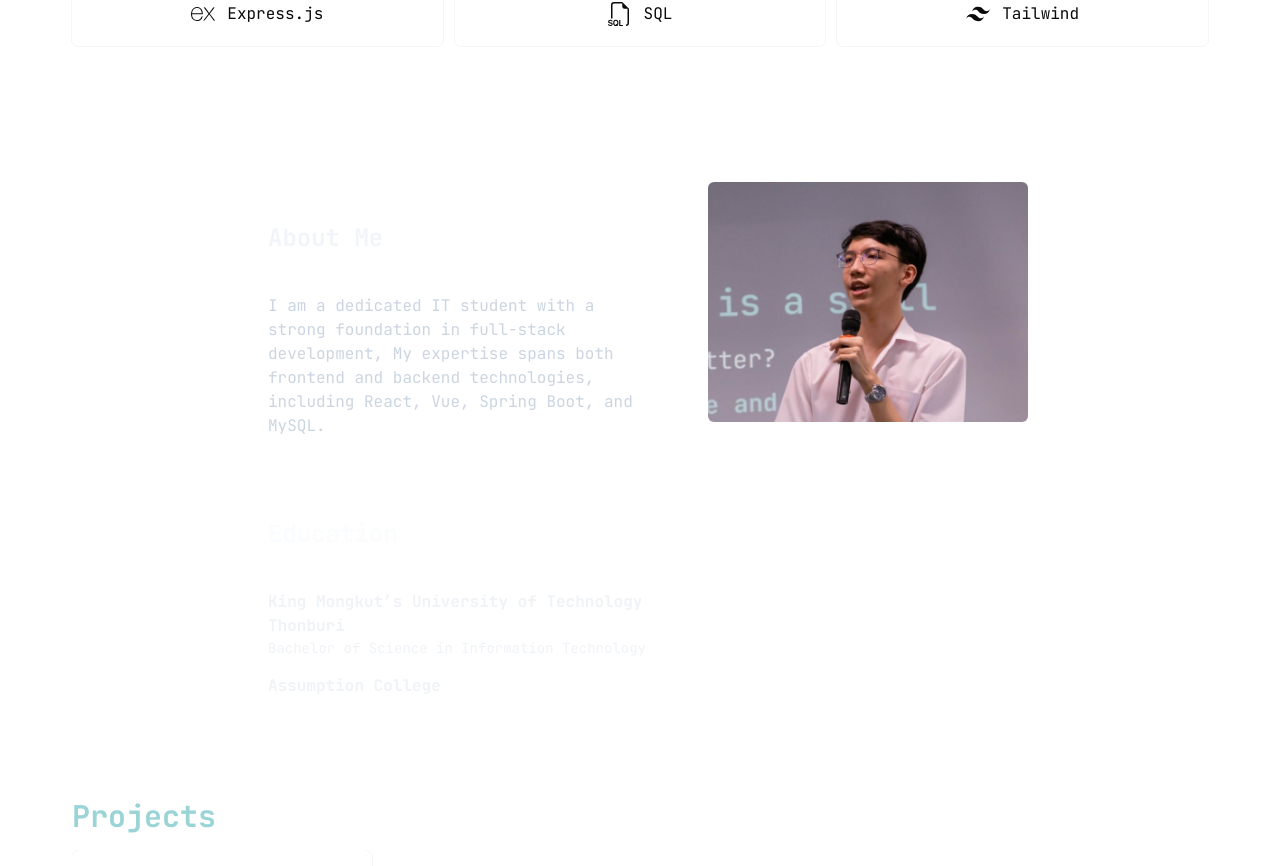
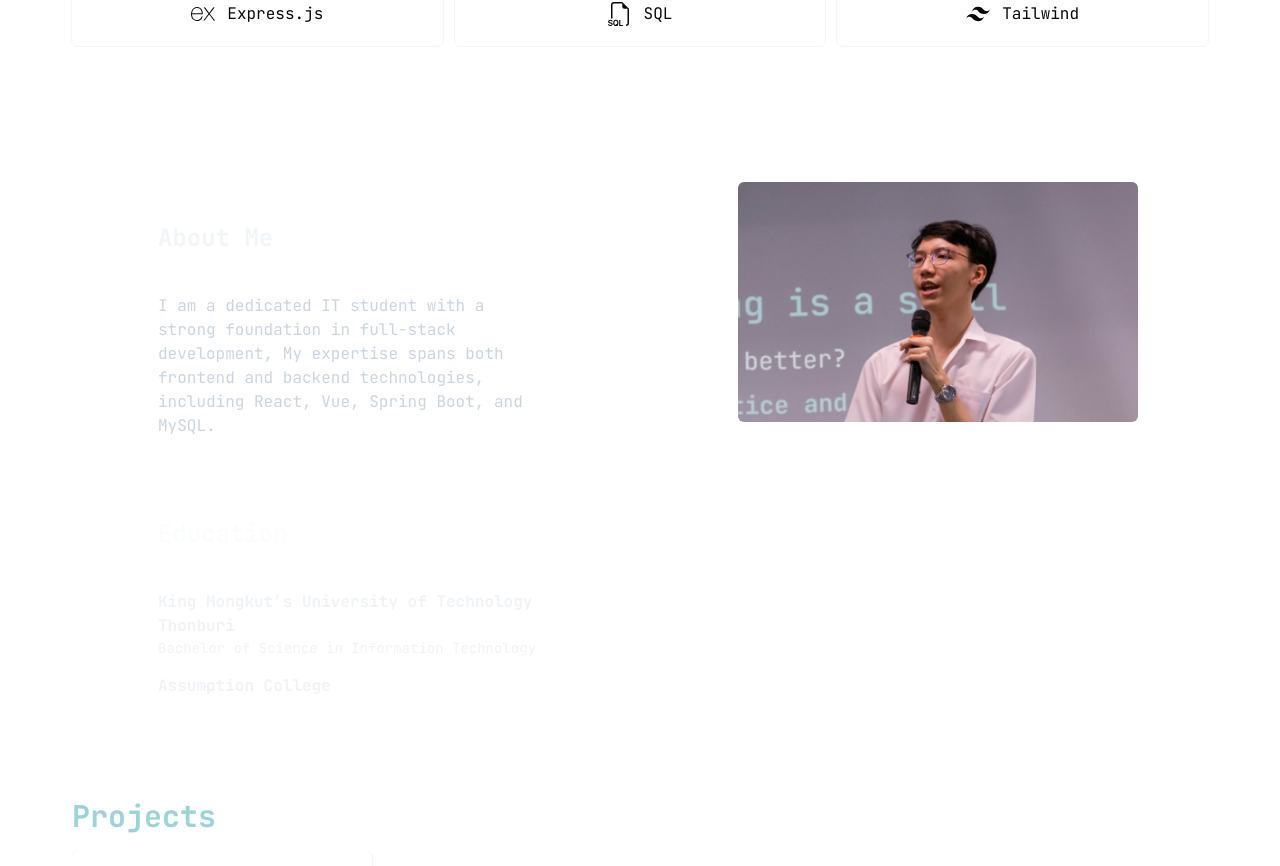
Before and after one commit to Sitthata/ps-portfolio, a Next.js app: page / in a window 1280 px wide. Shown: the part 635-1501 px from the top of the page. Built offline with nearby package versions, Linux system fonts and the light colour scheme; grey boxes are pictures that could not be loaded.

Commit message:
feat: Update about-me and sticky-scroll-reveal components

```diff
--- a/src/components/about-me/about-me.tsx
+++ b/src/components/about-me/about-me.tsx
@@ -12,7 +12,8 @@ const experiences = [
     title: "IT Starter Pack #30 - Web Technology Teacher",
     description:
       "Taught fundamental web development concepts, including HTML, CSS, and JavaScript, to university freshmen. Guided students in building projects using modern frameworks like React and Vue.",
-  }
+  },
+
 ];
 const content = [
   {
--- a/src/components/scroll-section/sticky-scroll-reveal.tsx
+++ b/src/components/scroll-section/sticky-scroll-reveal.tsx
@@ -64,7 +64,7 @@ export const StickyScroll = ({
       animate={{
         backgroundColor: backgroundColors[activeCard % backgroundColors.length],
       }}
-      className="h-[35rem] overflow-y-auto flex justify-center relative space-x-10 rounded-md md:no-scrollbar"
+      className="h-[35rem] overflow-y-auto flex justify-around relative space-x-10 rounded-md md:no-scrollbar"
       ref={ref}
     >
       <div className="div relative flex items-start px-4">
@@ -101,7 +101,7 @@ export const StickyScroll = ({
       <div
         style={{ background: backgroundGradient }}
         className={cn(
-          "hidden md:block h-60 w-80 rounded-md bg-white sticky top-10 overflow-hidden",
+          "hidden md:block h-60 w-[25rem] rounded-md bg-white sticky top-10 overflow-hidden",
           contentClassName
         )}
       >
```
